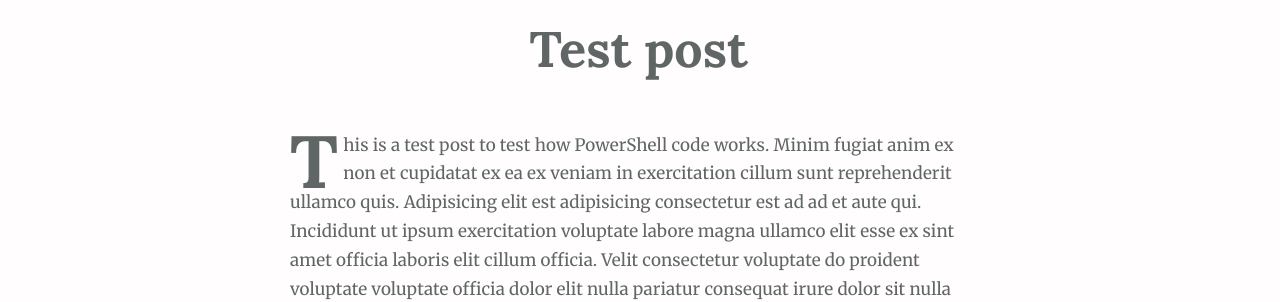
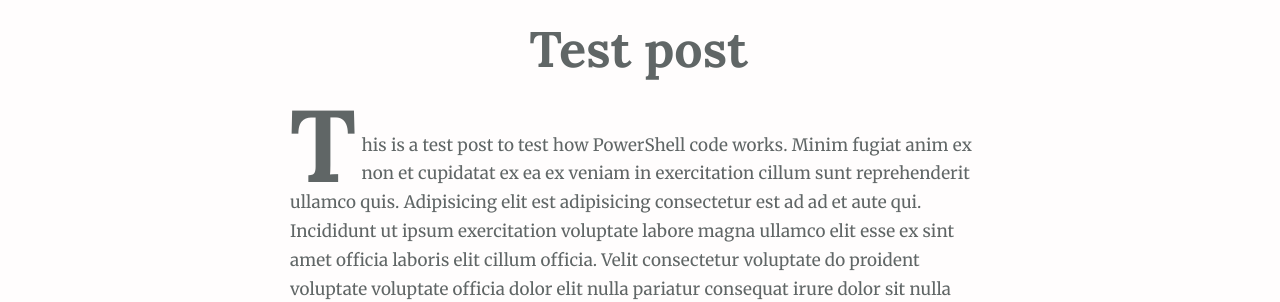
Before and after one commit to studiolampblack/puretypo, a Jekyll site: the page built from _posts/2017-03-30-test-post.md, in a window 1280 px wide. Shown: the part 642-944 px from the top of the page. Built offline with Jekyll 4.4.1, drawn with Linux system fonts in a browser that asks for light colours; nearby versions of some CDN libraries.

Commit message:
Drop cap style change

```diff
--- a/assets/css/screen.css
+++ b/assets/css/screen.css
@@ -928,10 +928,9 @@ body.nav-opened .nav {
 
 .post .drop-cap {
   font-family: Lora, Georgia, serif;
-  font-size: 7.4rem;
+  font-size: 10.2rem;
   font-weight: bold;
   float: left;
-  padding-top: 1.7rem;
   padding-right: 0.5rem;
   padding-bottom: 0.5rem;
 }
```
